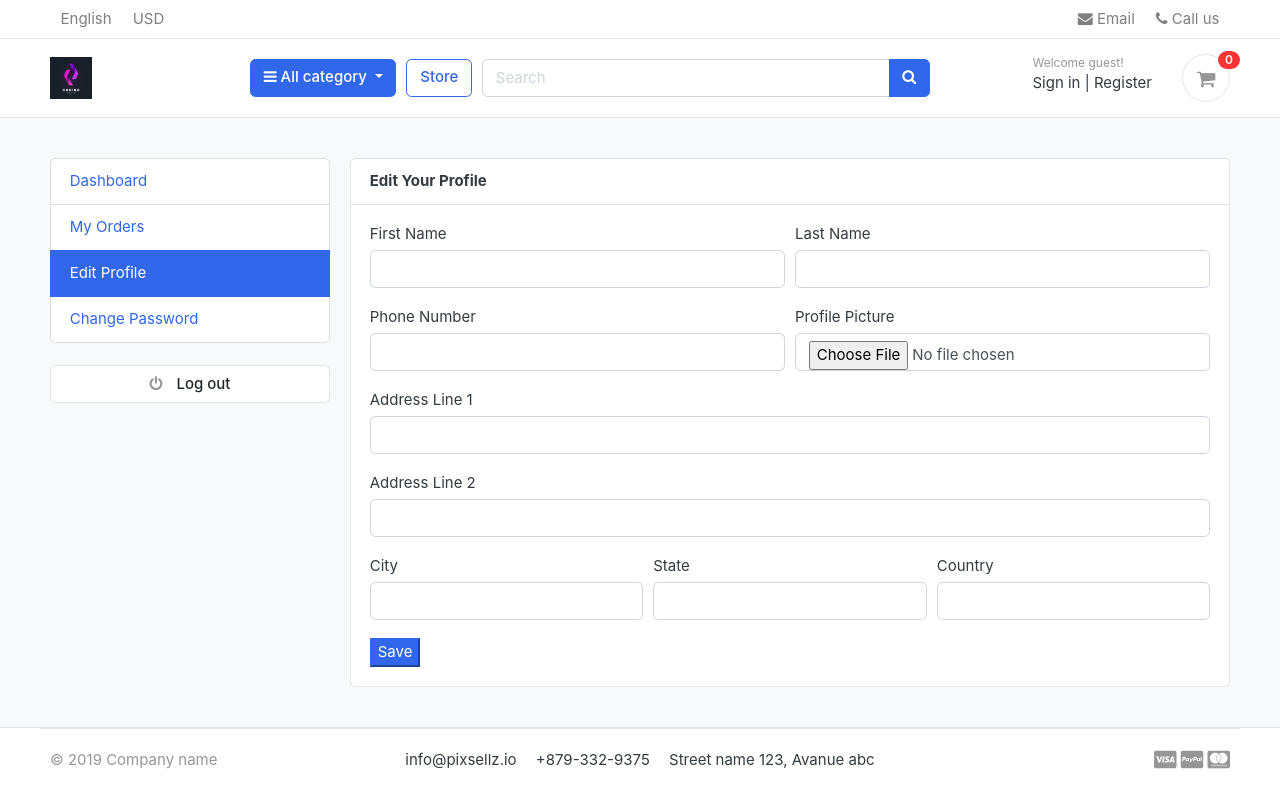
After one commit to horger89/e-commerce_store, a Django app: page /accounts/edit_profile/ in a window 1280 px wide. The commit adds this page. Run offline with Django 3.2, Linux system fonts and the light colour scheme; data that the repository does not hold is empty; some libraries are stand-ins or nearby versions; some web fonts are replaced.

Commit message:
worked on user profile

```diff
--- a/accounts/urls.py
+++ b/accounts/urls.py
@@ -12,4 +12,5 @@ urlpatterns = [
     path('resetpassword_validate/<uidb64>/<token>', views.resetpassword_validate, name = 'resetpassword_validate'),
     path('resetPassword/', views.resetPassword, name='resetPassword'),
     path('my_orders/', views.my_orders, name='my_orders'),
+    path('edit_profile/', views.edit_profile, name='edit_profile'),
     ]
--- a/accounts/views.py
+++ b/accounts/views.py
@@ -236,3 +236,8 @@ def my_orders(request):
         'orders' : orders
     }
     return render(request, 'accounts/my_orders.html', context)
+
+
+
+def edit_profile(request):
+    return render(request, 'accounts/edit_profile.html')
--- /dev/null
+++ b/templates/accounts/edit_profile.html
@@ -0,0 +1,81 @@
+{% extends 'base.html' %}
+
+{% block content %}
+
+<!-- ========================= SECTION CONTENT ========================= -->
+<section class="section-conten padding-y bg">
+
+    {% include 'includes/alerts.html' %}
+
+    <div class="container">
+        <div class="row">
+        {% include 'includes/dashboard_sidebar.html' %}
+        <main class="col-md-9">
+            <article class="card">
+            <header class="card-header">
+                <strong class="d-inline-block mr-3">Edit Your Profile</strong>
+
+            </header>
+            <div class="card-body">
+                <div class="row">
+
+                    <div class="col-md-12">
+                        <form action="" method="POST">
+                            {% csrf_token %}
+                            <div class="form-row">
+                                <div class="form-group col-md-6">
+                                    <label>First Name</label>
+                                    <input type="text" class="form-control" name="" id="">
+                                </div>
+                                <div class="form-group col-md-6">
+                                    <label>Last Name</label>
+                                    <input type="text" class="form-control" name="" id="">
+                                </div>
+                                <div class="form-group col-md-6">
+                                    <label>Phone Number</label>
+                                    <input type="text" class="form-control" name="" id="">
+                                </div>
+                                <div class="form-group col-md-6">
+                                    <label>Profile Picture</Picture></label>
+                                    <input type="file" class="form-control" name="" id="">
+                                </div>
+                            </div>
+                            <div class="form-group">
+                                <label>Address Line 1</Picture></label>
+                                <input type="text" class="form-control" name="" id="">
+                            </div>
+                            <div class="form-group">
+                                <label>Address Line 2</Picture></label>
+                                <input type="text" class="form-control" name="" id="">
+                            </div>
+                            <div class="form-row">
+                                <div class="form-group col-md-4">
+                                    <label>City</label>
+                                    <input type="text" class="form-control" name="" id="">
+                                </div>
+                                <div class="form-group col-md-4">
+                                    <label>State</Picture></label>
+                                    <input type="text" class="form-control" name="" id="">
+                                </div>
+                                <div class="form-group col-md-4">
+                                    <label>Country</Picture></label>
+                                    <input type="text" class="form-control" name="" id="">
+                                </div>
+                            </div>
+                            <input class="btn-primary" type="submit" value="Save">
+                        </form>
+                    </div>
+
+                </div> <!-- row.// -->
+            </div> <!-- card-body .// -->
+
+            </article> <!-- order-group.// -->
+        </main>
+    </div> <!-- row.// -->
+    </div>
+
+
+    </section>
+    <!-- ========================= SECTION CONTENT END// ===========
+
+{% endblock %}
--- a/templates/includes/dashboard_sidebar.html
+++ b/templates/includes/dashboard_sidebar.html
@@ -3,7 +3,7 @@
     <ul class="list-group">
         <a class="list-group-item {% if '/accounts/' == request.path %}active{% endif %}" href="{% url 'dashboard' %}"> Dashboard</a>
         <a class="list-group-item {% if '/accounts/my_orders/' == request.path %}active{% endif %}" href="{% url 'my_orders' %}"> My Orders </a>
-        <a class="list-group-item" href="#"> Edit Profile </a>
+        <a class="list-group-item {% if '/accounts/edit_profile/' == request.path %}active{% endif %}" href="{% url 'edit_profile' %}"> Edit Profile </a>
         <a class="list-group-item" href="#"> Change Password </a>
     </ul>
     <br>
```
Also changed, not shown: accounts/admin.py (+10 -1 lines), accounts/models.py (+16 -0 lines), accounts/migrations/0002_userprofile.py (added).
